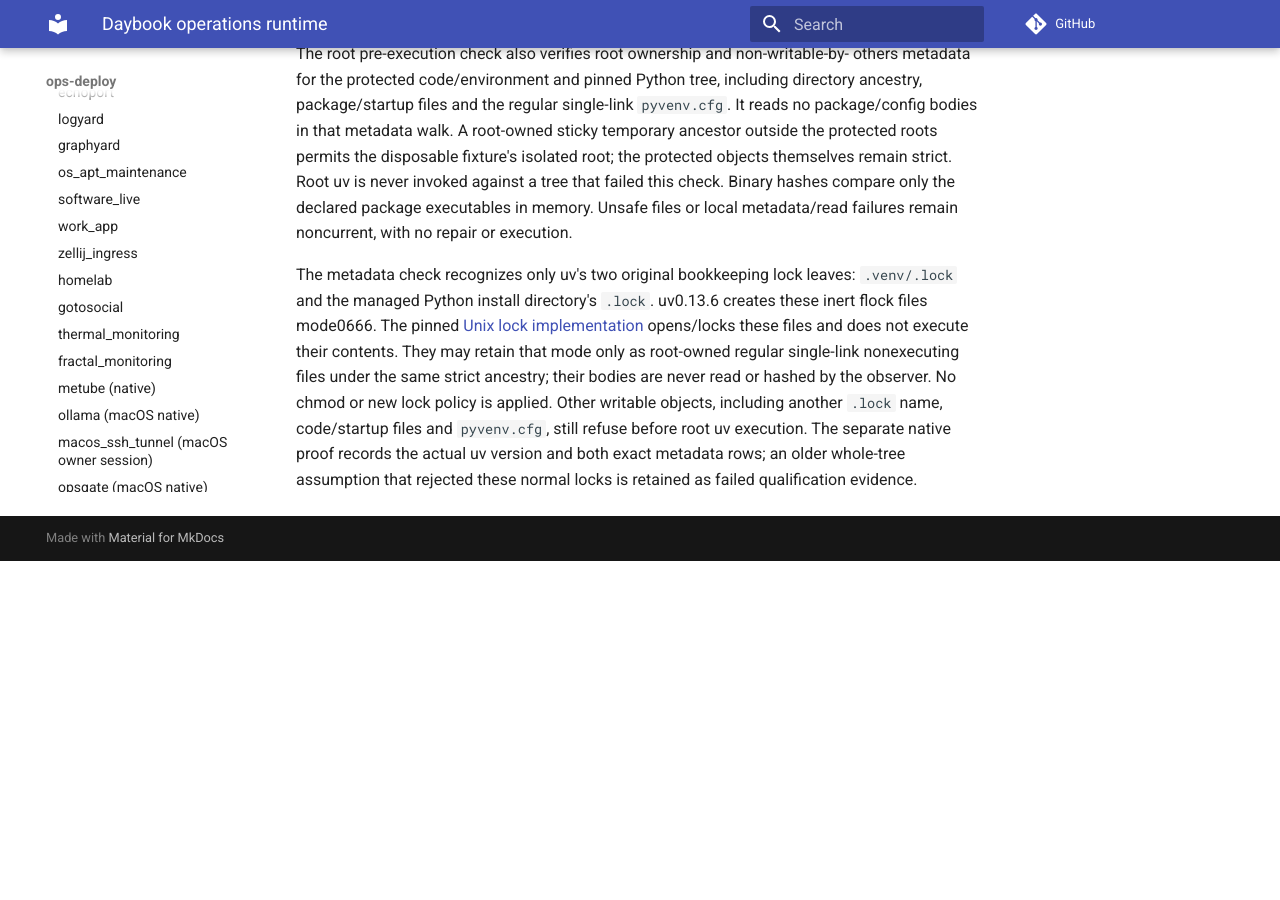
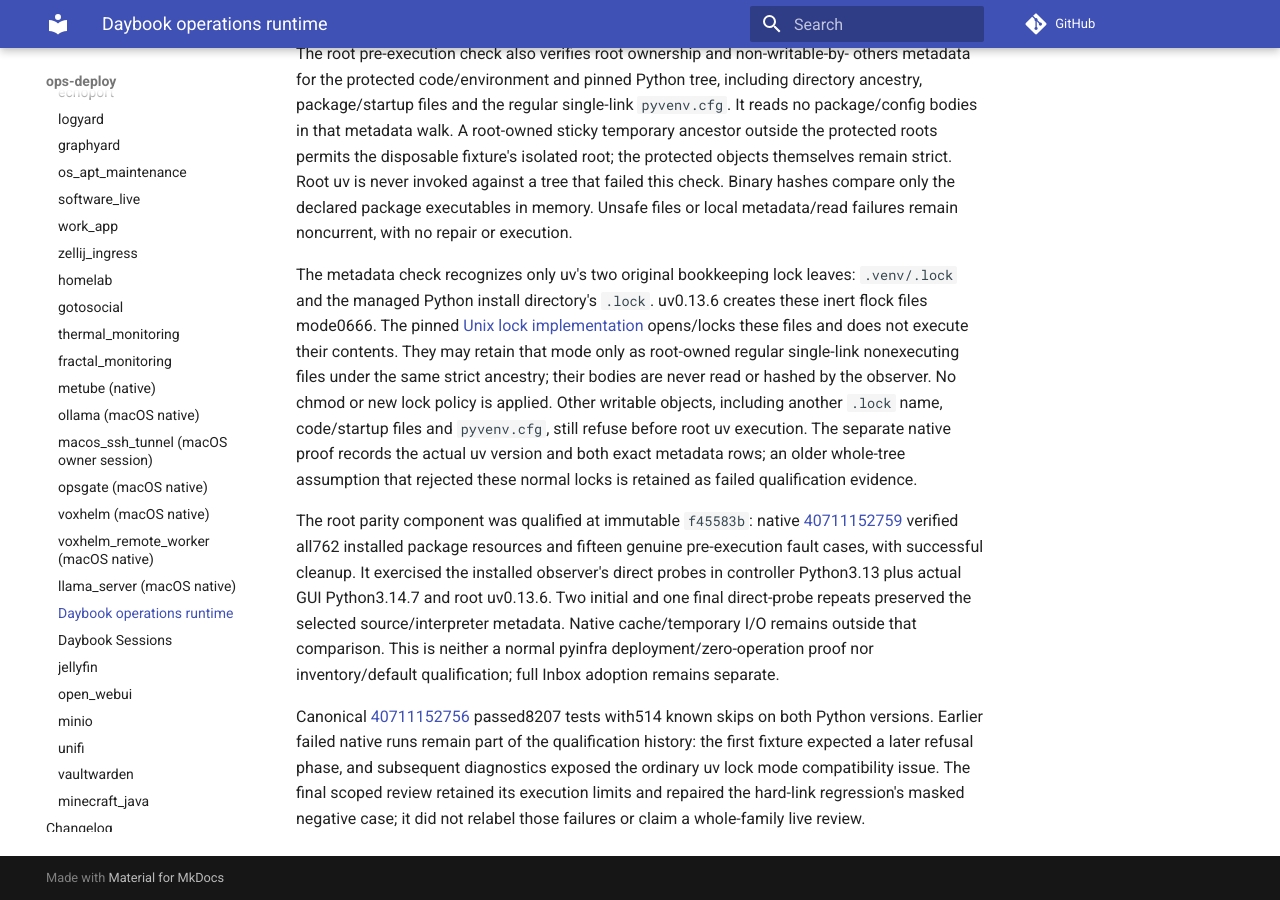
Before and after one commit to ephes/ops-deploy, an MkDocs documentation site: the page built from docs/services/daybook_operations_runtime.md, in a window 1280 px wide and 900 px high, scrolled down 4622 px. Built offline with MkDocs 1.6.1 and Material for MkDocs 9.7.7, drawn with Linux system fonts in a browser that asks for light colours; comment, search, counter and statistics services are not loaded; before the commit the page ends 5183 px from its top, so only the background shows below that.

Commit message:
Record protected root Python component qualification and limits

```diff
--- a/docs/services/daybook_operations_runtime.md
+++ b/docs/services/daybook_operations_runtime.md
@@ -231,3 +231,22 @@ name, code/startup files and `pyvenv.cfg`, still refuse before root uv execution
 The separate native proof records the actual uv version and both exact metadata
 rows; an older whole-tree assumption that rejected these normal locks is retained
 as failed qualification evidence.
+
+
+The root parity component was qualified at immutable `f45583b`: native
+[40711152759](https://github.com/ephes/ops-deploy/actions/runs/40711152759)
+verified all762 installed package resources and fifteen genuine pre-execution
+fault cases, with successful cleanup. It exercised the installed observer's
+direct probes in controller Python3.13 plus actual GUI Python3.14.7 and root
+uv0.13.6. Two initial and one final direct-probe repeats preserved the selected
+source/interpreter metadata. Native cache/temporary I/O remains outside that
+comparison. This is neither a normal pyinfra deployment/zero-operation proof nor
+inventory/default qualification; full Inbox adoption remains separate.
+
+Canonical [40711152756](https://github.com/ephes/ops-deploy/actions/runs/40711152756)
+passed8207 tests with514 known skips on both Python versions. Earlier failed
+native runs remain part of the qualification history: the first fixture expected
+a later refusal phase, and subsequent diagnostics exposed the ordinary uv lock
+mode compatibility issue. The final scoped review retained its execution limits
+and repaired the hard-link regression's masked negative case; it did not relabel
+those failures or claim a whole-family live review.
```
Also changed, not shown: docs/changelog.md (+2 -1 lines).
